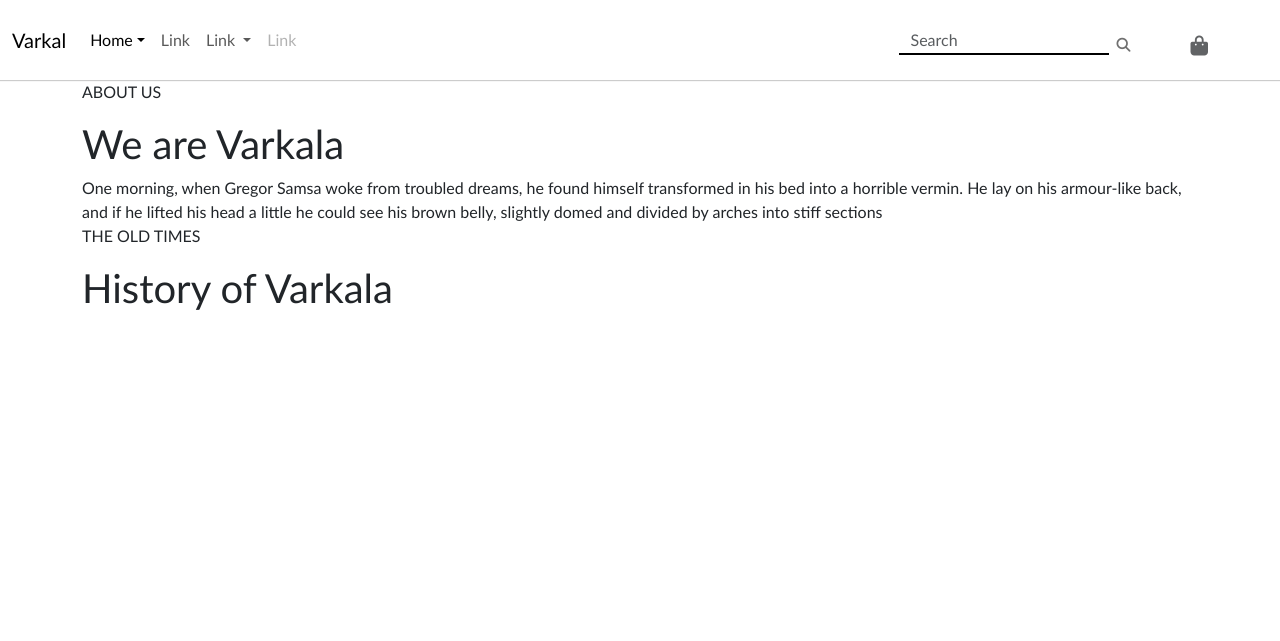
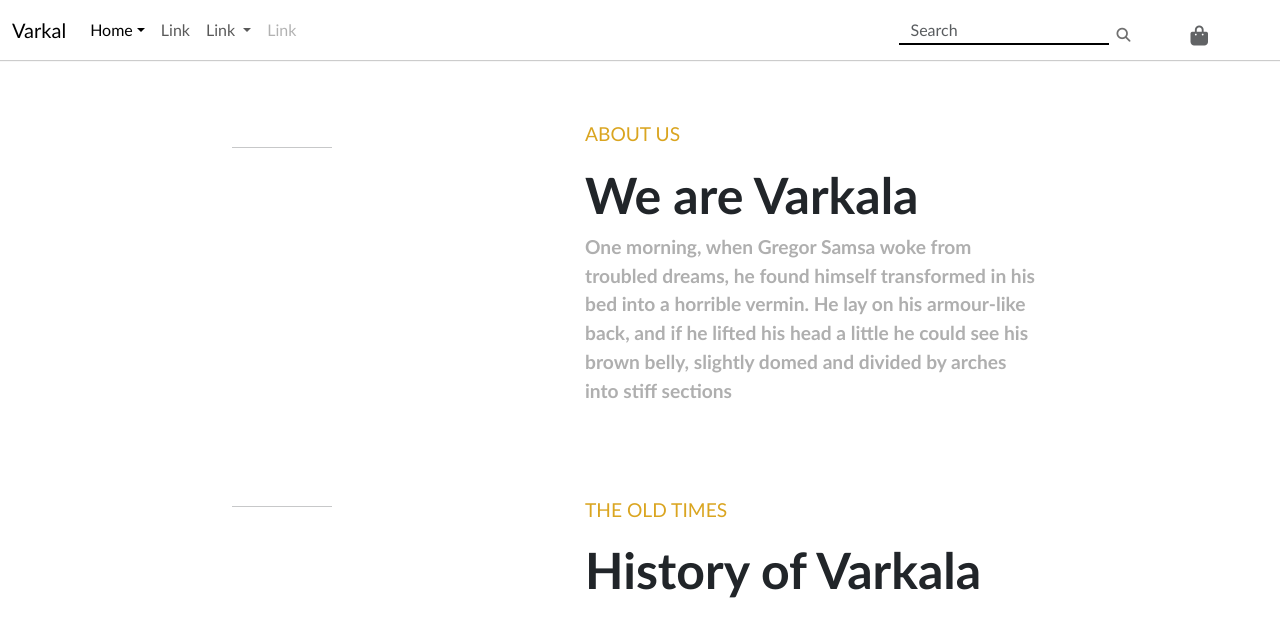
Before and after one commit to YasharGY/Frontend-project, a plain HTML site: page about.html in a window 1280 px wide. Drawn offline with nearby package versions, Linux system fonts and the light colour scheme.

Commit message:
about content created

```diff
--- a/about.html
+++ b/about.html
@@ -67,14 +67,28 @@
         </div>
     </nav>
     <div class="container">
-        <p class="about">ABOUT US</p>
-        <h1 class="varkala">We are Varkala</h1>
-        <span>One morning, when Gregor Samsa woke from troubled dreams, he found himself transformed in his bed into a
-            horrible vermin. He lay on his armour-like back, and if he lifted his head a little he could see his brown
-            belly, slightly domed and divided by arches into stiff sections</span>
-            <div> <p class="about">THE OLD TIMES</p>
-                <h1 class="varkala">History of Varkala</h1>
-            </div>
+        <div class="left-hr">
+            <hr>
+        </div>
+        <div class="right-hr">
+            <p class="about">ABOUT US</p>
+            <h1 class="varkala">We are Varkala</h1>
+            <span>One morning, when Gregor Samsa woke from troubled dreams, he found himself transformed in his bed into
+                a
+                horrible vermin. He lay on his armour-like back, and if he lifted his head a little he could see his
+                brown belly,
+                slightly domed and divided by arches into stiff sections</span>
+        </div>
+    </div>
+
+    <div class="container">
+        <div class="left-old">
+            <hr>
+        </div>
+        <div class="right-hr">
+            <p class="about">THE OLD TIMES</p>
+            <h1 class="varkala">History of Varkala</h1>
+        </div>
     </div>
 </body>
 <script src="https://cdn.jsdelivr.net/npm/bootstrap@5.3.0-alpha3/dist/js/bootstrap.bundle.min.js"
--- a/styles/about.css
+++ b/styles/about.css
@@ -21,7 +21,7 @@
     background-color: white !important;
     background: transparent;
     box-shadow: 0 1px 1px rgba(0, 0, 0, 0.2) !important;
-    height: 80px;
+    height: 60px;
 }
 
 .fa-solid {
@@ -33,3 +33,63 @@
     margin-top: 20px;
 
 }
+
+
+
+.container {
+    display: flex;
+    justify-content: space-between;
+    align-items: center;
+  }
+
+  .left-hr {
+    position: relative;
+    margin-left: 150px;
+    top: -100px;
+    flex: 1;
+
+  }
+  .left-hr hr{
+    width: 100px;
+
+
+  }
+.left-old{
+    position: relative;
+    margin-left: 150px;
+    top: -30px;
+    flex: 1;
+
+}
+
+.left-old hr{
+    width: 100px;
+
+}
+  .right-hr {
+    position: relative;
+    margin-top: 30px;
+    padding: 30px;
+    font-size: larger;
+    right: 130px;
+
+
+    flex: 1;
+
+  }
+
+  .right-hr p{
+    color: goldenrod;
+
+  }
+
+  .right-hr h1{
+    font-weight: 900;
+    font-size: 50px;
+  }
+  .right-hr span{
+
+    color: rgb(175, 175, 175);
+    font-weight: 700;
+
+  }
```
